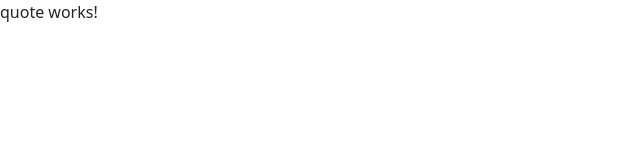
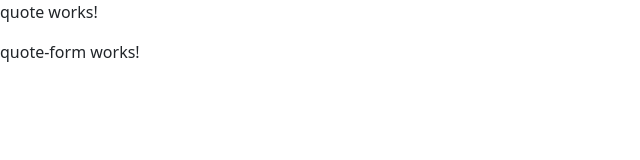
Before and after one commit to Hussein-omar-osman/quoteApp, an Angular app: page / in a window 1280 px wide. Shown: the top 160 px of the page, without its empty margins (0-640 px from the left). Built offline with nearby package versions, Linux system fonts and the light colour scheme.

Commit message:
adding the created components to app.component.html

```diff
--- a/src/app/app.component.html
+++ b/src/app/app.component.html
@@ -1,3 +1,8 @@
-<div class="quote">
-  <app-quote></app-quote>
+<div class="wrapper">
+  <div class="quote">
+    <app-quote></app-quote>
+  </div>
+  <div class="quote-form">
+    <app-quote-form></app-quote-form>
+  </div>
 </div>
--- a/src/app/app.module.ts
+++ b/src/app/app.module.ts
@@ -3,9 +3,10 @@ import { BrowserModule } from '@angular/platform-browser';
 
 import { AppComponent } from './app.component';
 import { QuoteComponent } from './quote/quote.component';
+import { QuoteFormComponent } from './quote-form/quote-form.component';
 
 @NgModule({
-  declarations: [AppComponent, QuoteComponent],
+  declarations: [AppComponent, QuoteComponent, QuoteFormComponent],
   imports: [BrowserModule],
   providers: [],
   bootstrap: [AppComponent],
--- /dev/null
+++ b/src/app/quote-form/quote-form.component.html
@@ -0,0 +1 @@
+<p>quote-form works!</p>
--- /dev/null
+++ b/src/app/quote-form/quote-form.component.ts
@@ -0,0 +1,15 @@
+import { Component, OnInit } from '@angular/core';
+
+@Component({
+  selector: 'app-quote-form',
+  templateUrl: './quote-form.component.html',
+  styleUrls: ['./quote-form.component.css']
+})
+export class QuoteFormComponent implements OnInit {
+
+  constructor() { }
+
+  ngOnInit(): void {
+  }
+
+}
```
Also changed, not shown: src/app/quote-form/quote-form.component.css (added), 1 other file (tests, documents, lock files or other folders).
